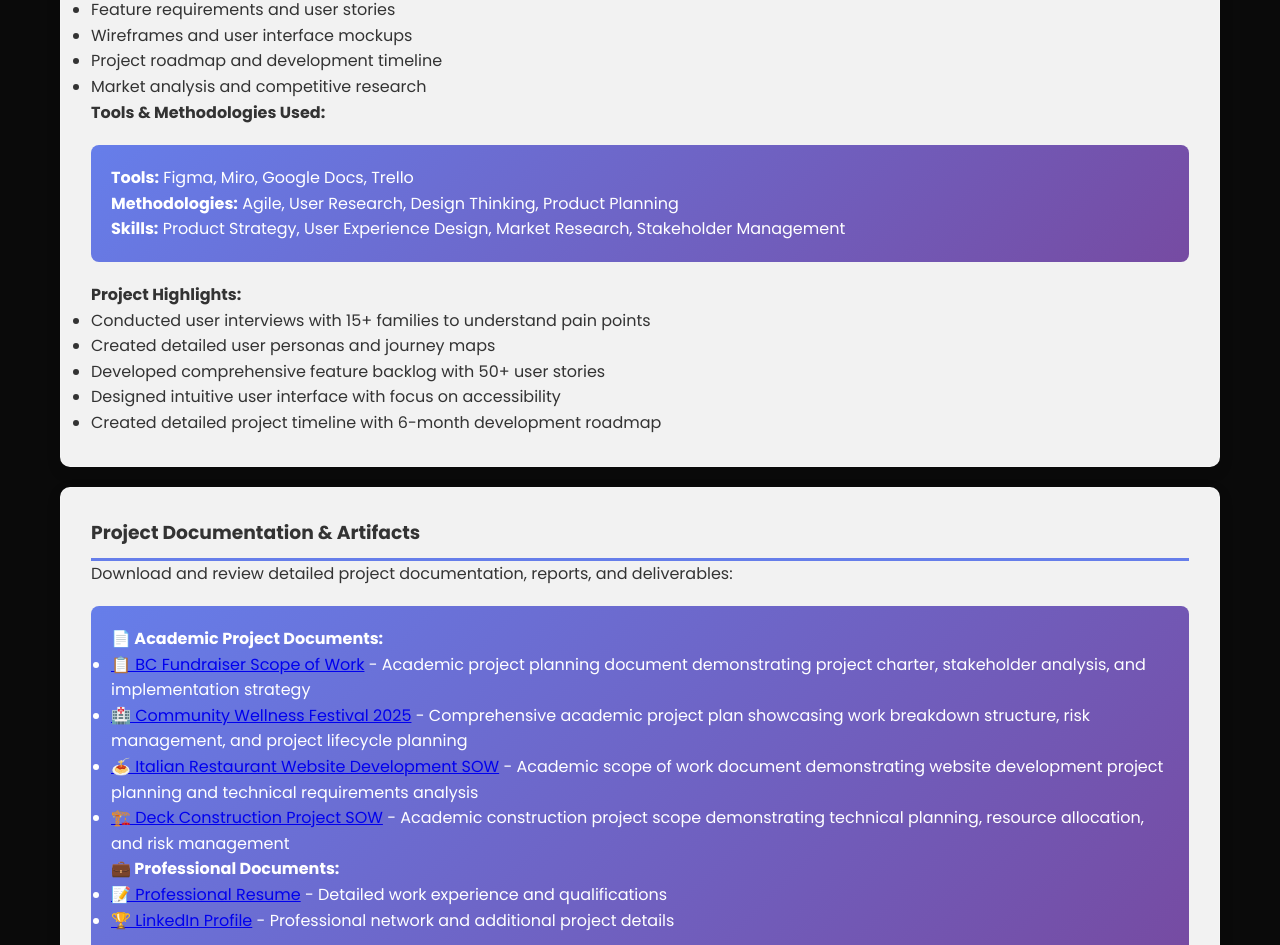
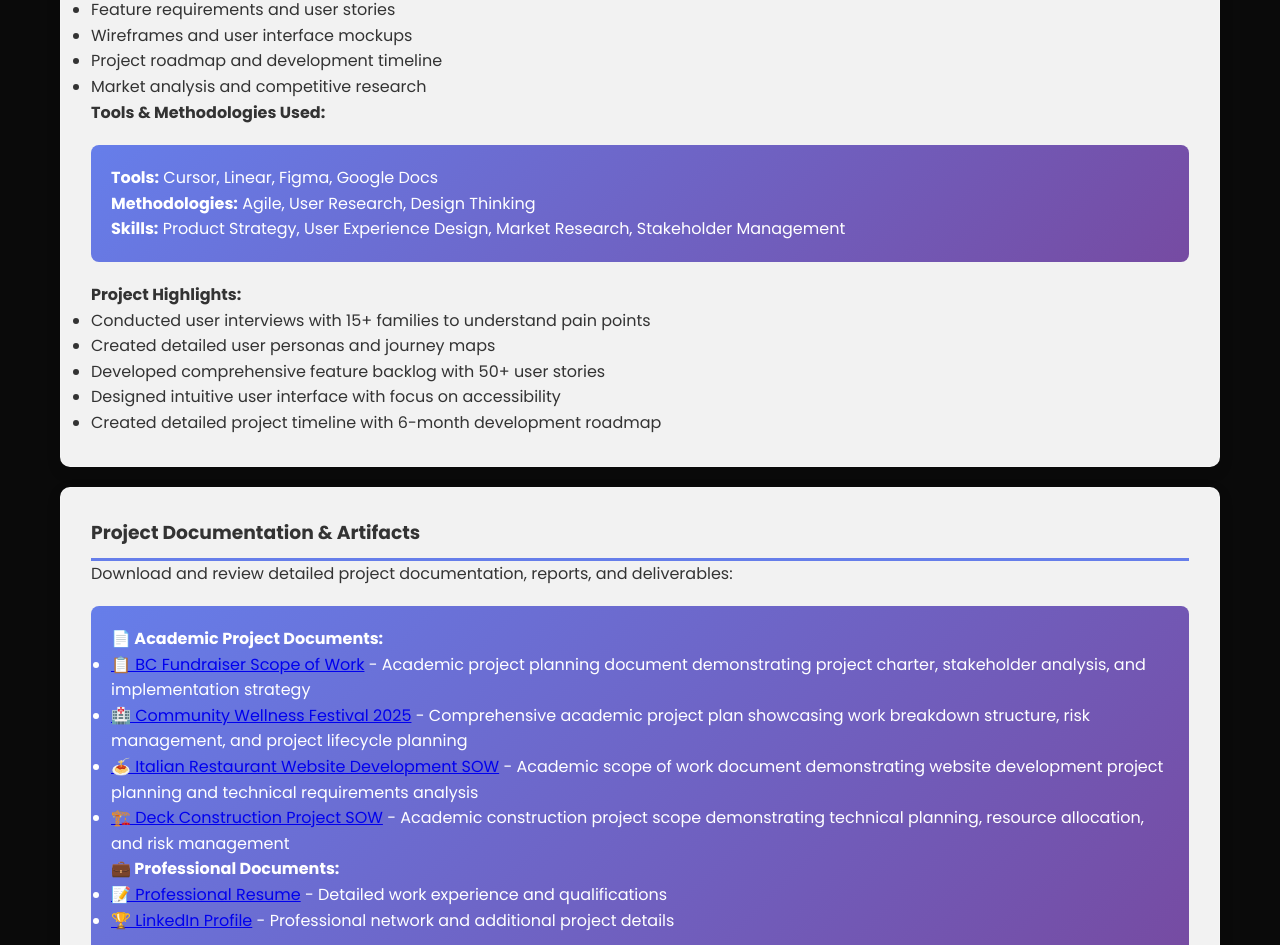
Before and after one commit to tatahab-tech/tatiana-portfolio, a plain HTML site: page portfolio.html in a window 1280 px wide. Shown: the part 3172-4117 px from the top of the page. Drawn offline with Linux system fonts and the light colour scheme.

Commit message:
Fix Dinner Helper App tools: replace Product Planning with Cursor and Linear

```diff
--- a/portfolio.html
+++ b/portfolio.html
@@ -523,8 +523,8 @@
 
             <h4>Tools & Methodologies Used:</h4>
             <div class="skills">
-                <strong>Tools:</strong> Figma, Miro, Google Docs, Trello<br>
-                <strong>Methodologies:</strong> Agile, User Research, Design Thinking, Product Planning<br>
+                <strong>Tools:</strong> Cursor, Linear, Figma, Google Docs<br>
+                <strong>Methodologies:</strong> Agile, User Research, Design Thinking<br>
                 <strong>Skills:</strong> Product Strategy, User Experience Design, Market Research, Stakeholder Management
             </div>
 
```
Also changed, not shown: index.html (+2 -1 lines).
